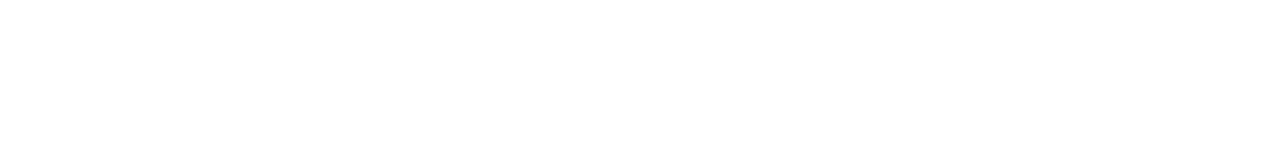
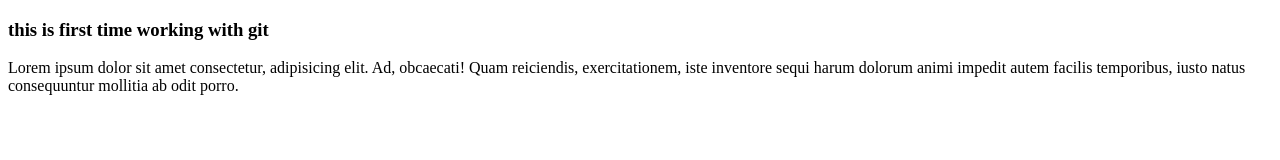
Before and after one commit to akib2012/my-simple-website, a plain HTML site: page index.html in a window 1280 px wide. Drawn offline with Linux system fonts and the light colour scheme.

Commit message:
this is second commit for me

```diff
--- a/index.html
+++ b/index.html
@@ -6,6 +6,7 @@
     <title>simple website</title>
 </head>
 <body>
-
+    <h3>this is first time working with git </h3>
+    <p>Lorem ipsum dolor sit amet consectetur, adipisicing elit. Ad, obcaecati! Quam reiciendis, exercitationem, iste inventore sequi harum dolorum animi impedit autem facilis temporibus, iusto natus consequuntur mollitia ab odit porro.</p>
 </body>
 </html>
```
